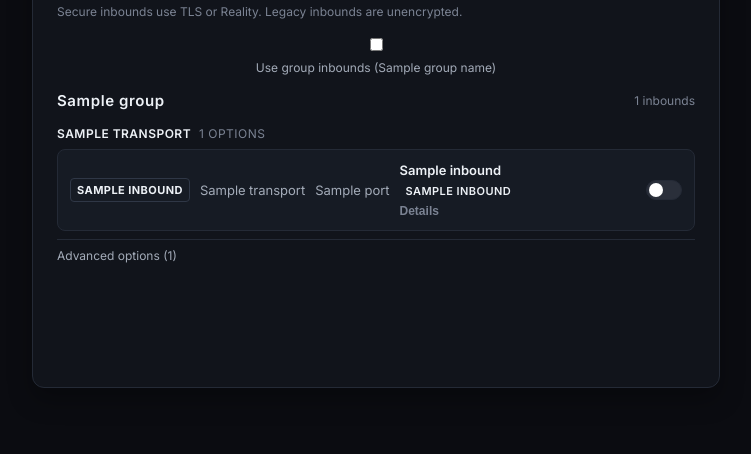
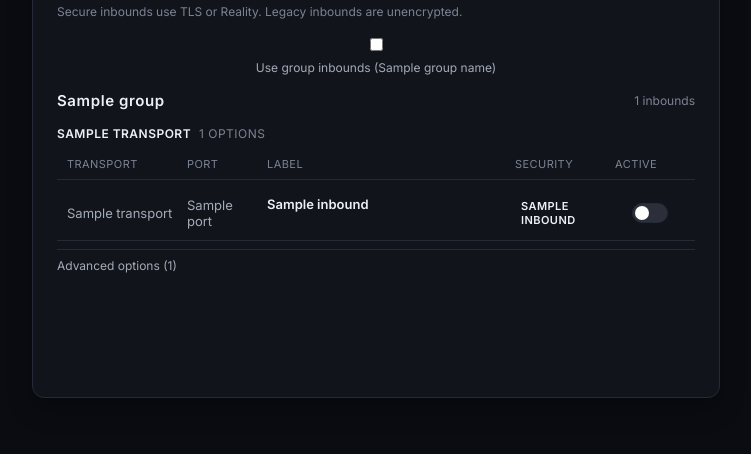
Before and after one commit to seyyed1332/apps, a FastAPI app: template app/templates/license_edit.html in a window 1280 px wide. Shown: the part 1024-1478 px from the top of the page, without its empty margins (80-831 px from the left). Before the commit the page ends 1412 px from the top, so only its background shows below. Run offline with FastAPI, Linux system fonts and the light colour scheme; the template is opened without the code that fills it: most values are stand-ins (such as "Sample title", 1, 10 or a date in 2020).

Commit message:
Simplify inbound layout

```diff
--- a/app/static/app.js
+++ b/app/static/app.js
@@ -54,20 +54,19 @@
     });
   }
 
-  const inboundCards = document.querySelectorAll(".inbound-item-card");
-  inboundCards.forEach((card) => {
-    const input = card.querySelector("input[type='checkbox']");
-    const row = card.querySelector(".inbound-row");
+  const inboundRows = document.querySelectorAll(".inbound-row-wrap");
+  inboundRows.forEach((wrapper) => {
+    const input = wrapper.querySelector("input[type='checkbox']");
+    const row = wrapper.querySelector(".inbound-row");
     if (!input || !row) return;
 
     const syncState = () => {
-      card.classList.toggle("active", input.checked);
+      wrapper.classList.toggle("active", input.checked);
     };
 
     row.addEventListener("click", (event) => {
       if (event.target.closest("label")) return;
       if (event.target.closest("button")) return;
-      if (event.target.closest(".inbound-details")) return;
       input.checked = !input.checked;
       input.dispatchEvent(new Event("change", { bubbles: true }));
     });
--- a/app/static/styles.css
+++ b/app/static/styles.css
@@ -684,55 +684,44 @@ button.danger:hover {
   color: var(--color-text);
 }
 
-.inbound-rows {
+.inbound-table {
   display: grid;
-  grid-template-columns: repeat(auto-fit, minmax(360px, 1fr));
-  gap: var(--space-1);
+  gap: 6px;
 }
 
-.inbound-item-card {
-  border: 1px solid var(--color-border);
-  border-radius: var(--radius-sm);
-  background: var(--color-surface-2);
-  padding: 12px;
-  display: flex;
-  flex-direction: column;
+.inbound-table-head {
+  display: grid;
+  grid-template-columns: 110px 70px 1fr 90px 70px;
   gap: 10px;
+  padding: 8px 10px;
+  font-size: 11px;
+  text-transform: uppercase;
+  letter-spacing: 0.04em;
+  color: var(--color-text-subtle);
+  border-bottom: 1px solid var(--color-border);
 }
 
-.inbound-item-card.active {
-  border-color: var(--color-primary);
-  box-shadow: inset 2px 0 0 var(--color-primary);
-  background: rgba(109, 99, 255, 0.1);
+.inbound-row-wrap {
+  border-bottom: 1px solid var(--color-border);
+  background: transparent;
+}
+
+.inbound-row-wrap.active {
+  background: rgba(109, 99, 255, 0.08);
 }
 
 .inbound-row {
   display: grid;
-  grid-template-columns: auto auto auto 1fr auto;
+  grid-template-columns: 110px 70px 1fr 90px 70px;
   gap: 10px;
   align-items: center;
+  padding: 10px;
   font-size: 13px;
 }
 
-.protocol-badge {
-  font-size: 11px;
-  font-weight: 700;
-  padding: 4px 6px;
-  border-radius: 4px;
-  border: 1px solid var(--color-border-strong);
-  text-transform: uppercase;
-  letter-spacing: 0.04em;
-  color: var(--color-text);
-}
-
-.protocol-badge.secure {
-  border-color: rgba(47, 191, 113, 0.6);
-  color: #bdf0d4;
-}
-
-.protocol-badge.legacy {
-  border-color: rgba(226, 181, 95, 0.6);
-  color: #f2d19b;
+.inbound-row-wrap.active .inbound-row {
+  border-left: 2px solid var(--color-primary);
+  padding-left: 8px;
 }
 
 .transport,
@@ -756,14 +745,12 @@ button.danger:hover {
 .security-tag {
   display: inline-flex;
   align-items: center;
-  gap: 6px;
   padding: 2px 6px;
   border-radius: 4px;
   font-size: 11px;
   font-weight: 600;
   text-transform: uppercase;
   letter-spacing: 0.04em;
-  width: fit-content;
 }
 
 .security-tag.secure {
@@ -784,6 +771,13 @@ button.danger:hover {
   padding: 0;
   text-align: left;
   cursor: pointer;
+  opacity: 0;
+  transition: opacity 0.2s ease, color 0.2s ease;
+}
+
+.inbound-row:hover .details-toggle,
+.inbound-row:focus-within .details-toggle {
+  opacity: 1;
 }
 
 .details-toggle:hover {
@@ -835,14 +829,21 @@ button.danger:hover {
   transform: translateX(16px);
 }
 
-.inbound-details,
-.inbound-advanced {
-  border-top: 1px solid var(--color-border);
-  padding-top: 8px;
+.inbound-details {
+  padding: 10px 12px;
+  background: var(--color-surface-2);
+  border-radius: var(--radius-sm);
+  margin: 0 10px 10px;
+  border: 1px solid var(--color-border);
 }
 
 .inbound-details[hidden] {
   display: none;
+}
+
+.inbound-advanced {
+  border-top: 1px solid var(--color-border);
+  padding-top: 8px;
 }
 
 .inbound-advanced summary {
@@ -860,7 +861,6 @@ button.danger:hover {
   display: grid;
   grid-template-columns: repeat(auto-fit, minmax(140px, 1fr));
   gap: 10px;
-  margin-top: 8px;
 }
 
 .action-bar {
@@ -903,8 +903,9 @@ button.danger:hover {
     grid-template-columns: 1fr;
   }
 
-  .inbound-rows {
-    grid-template-columns: 1fr;
+  .inbound-table-head,
+  .inbound-row {
+    grid-template-columns: 80px 60px 1fr 80px 60px;
   }
 }
 
--- a/app/templates/license_edit.html
+++ b/app/templates/license_edit.html
@@ -125,16 +125,21 @@
                 <span class="transport-label">{{ transport.label }}</span>
                 <span class="helper">{{ transport.count }} options</span>
               </div>
-              <div class="inbound-rows">
+              <div class="inbound-table">
+                <div class="inbound-table-head">
+                  <span>Transport</span>
+                  <span>Port</span>
+                  <span>Label</span>
+                  <span>Security</span>
+                  <span>Active</span>
+                </div>
                 {% for inbound in transport.primary %}
-                <div class="inbound-item-card{% if inbound.checked %} active{% endif %}">
+                <div class="inbound-row-wrap{% if inbound.checked %} active{% endif %}">
                   <div class="inbound-row">
-                    <span class="protocol-badge {{ inbound.security_state }}">{{ inbound.protocol_label }}</span>
                     <span class="transport">{{ inbound.transport }}</span>
                     <span class="port">{{ inbound.port }}</span>
                     <span class="label">
                       <span class="label-title">{{ inbound.short_label }}</span>
-                      <span class="security-tag {{ inbound.security_state }}">{{ inbound.security_label }}</span>
                       <button
                         class="details-toggle"
                         type="button"
@@ -143,6 +148,7 @@
                         Details
                       </button>
                     </span>
+                    <span class="security-tag {{ inbound.security_state }}">{{ inbound.security_label }}</span>
                     <label class="toggle" aria-label="Toggle inbound {{ inbound.tag }}">
                       <input
                         type="checkbox"
@@ -188,16 +194,21 @@
               {% if transport.advanced %}
               <details class="inbound-advanced">
                 <summary>Advanced options ({{ transport.advanced|length }})</summary>
-                <div class="inbound-rows">
+                <div class="inbound-table">
+                  <div class="inbound-table-head">
+                    <span>Transport</span>
+                    <span>Port</span>
+                    <span>Label</span>
+                    <span>Security</span>
+                    <span>Active</span>
+                  </div>
                   {% for inbound in transport.advanced %}
-                  <div class="inbound-item-card{% if inbound.checked %} active{% endif %}">
+                  <div class="inbound-row-wrap{% if inbound.checked %} active{% endif %}">
                     <div class="inbound-row">
-                      <span class="protocol-badge {{ inbound.security_state }}">{{ inbound.protocol_label }}</span>
                       <span class="transport">{{ inbound.transport }}</span>
                       <span class="port">{{ inbound.port }}</span>
                       <span class="label">
                         <span class="label-title">{{ inbound.short_label }}</span>
-                        <span class="security-tag {{ inbound.security_state }}">{{ inbound.security_label }}</span>
                         <button
                           class="details-toggle"
                           type="button"
@@ -206,6 +217,7 @@
                           Details
                         </button>
                       </span>
+                      <span class="security-tag {{ inbound.security_state }}">{{ inbound.security_label }}</span>
                       <label class="toggle" aria-label="Toggle inbound {{ inbound.tag }}">
                         <input
                           type="checkbox"
```
